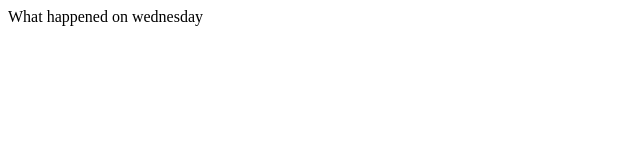
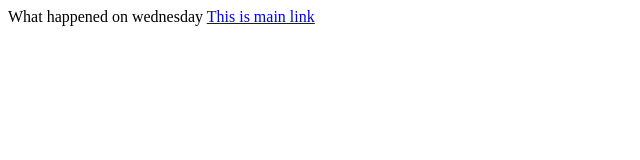
Before and after one commit to aydenlyons/CS, a plain HTML site: page Wednesday/index.html in a window 1280 px wide. Shown: the whole page, without its empty margins (0-640 px from the left). Drawn offline with Linux system fonts and the light colour scheme.

Commit message:
Update index.html

```diff
--- a/Wednesday/index.html
+++ b/Wednesday/index.html
@@ -7,6 +7,7 @@
 
 <body>
 What happened on wednesday
+<a href="https://aydenlyons.github.io/">This is main link</a>
 </body>
 
 </html>
```
